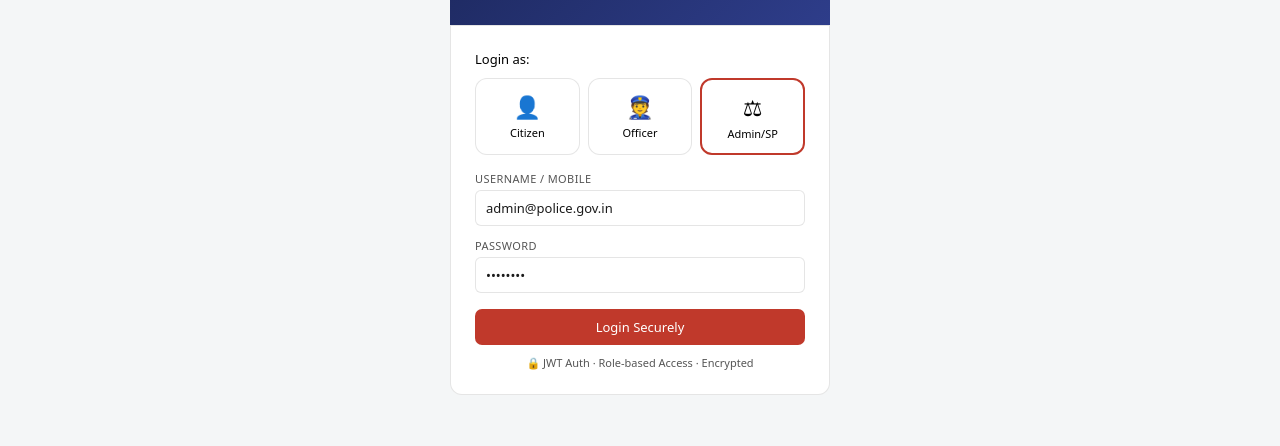
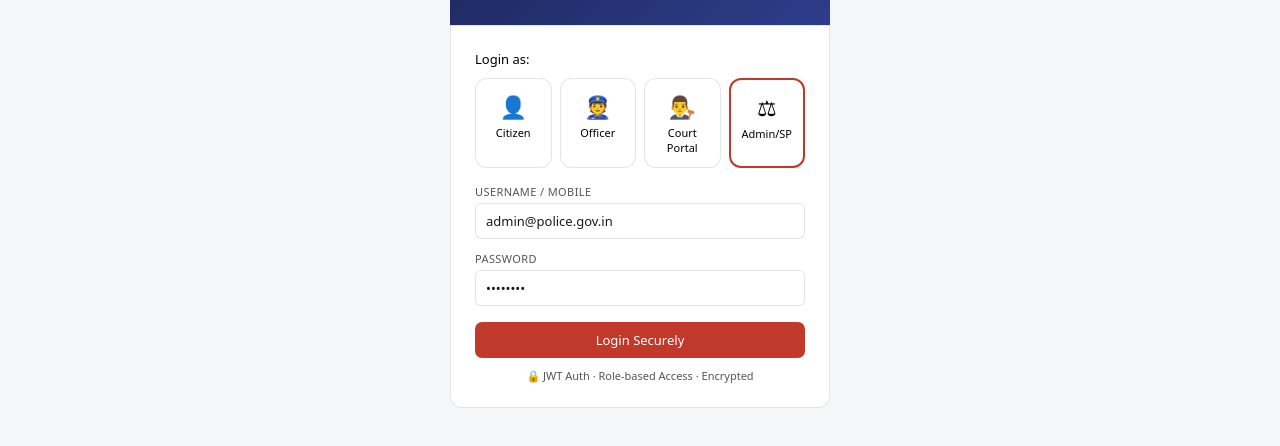
Before and after one commit to Priya-Bharti-108/WEB-FIR-TRACKING, a plain HTML site: page index.html in a window 1280 px wide. Shown: the part 262-708 px from the top of the page. Drawn offline with Linux system fonts and the light colour scheme.

Commit message:
Added Court Portal role to login screen

```diff
--- a/index.html
+++ b/index.html
@@ -48,7 +48,7 @@
       <div class="login-body">
         <div style="margin-bottom:16px;">
           <div style="font-size:13px;font-weight:500;margin-bottom:10px;">Login as:</div>
-          <div style="display:grid;grid-template-columns:repeat(3,1fr);gap:8px;">
+          <div style="display:grid;grid-template-columns:repeat(4,1fr);gap:8px;">
             <div class="role-card" onclick="selectRole('citizen')" id="r-citizen" style="padding:12px 8px;">
               <div style="font-size:22px;">👤</div>
               <div style="font-size:11px;font-weight:500;margin-top:4px;">Citizen</div>
@@ -56,6 +56,10 @@
             <div class="role-card" onclick="selectRole('officer')" id="r-officer" style="padding:12px 8px;">
               <div style="font-size:22px;">👮</div>
               <div style="font-size:11px;font-weight:500;margin-top:4px;">Officer</div>
+            </div>
+            <div class="role-card" onclick="selectRole('court')" id="r-court" style="padding:12px 8px;">
+              <div style="font-size:22px;">👨‍⚖️</div>
+              <div style="font-size:11px;font-weight:500;margin-top:4px;">Court Portal</div>
             </div>
             <div class="role-card" onclick="selectRole('admin')" id="r-admin" style="padding:12px 8px;">
               <div style="font-size:22px;">⚖</div>
--- a/script.js
+++ b/script.js
@@ -2,12 +2,13 @@
   var roleData = {
     citizen: { name: 'Rahul Sharma', initials: 'RS', role: 'Citizen' },
     officer: { name: 'Rajesh Kumar', initials: 'RK', role: 'Inspector · East District' },
+    court: { name: 'Hon. District Judge', initials: 'DJ', role: 'District Court' },
     admin: { name: 'Arvind Kumar IPS', initials: 'AK', role: 'Superintendent of Police' }
   };
 
   function selectRole(r) {
     currentRole = r;
-    ['citizen','officer','admin'].forEach(function(x) {
+    ['citizen','officer','court','admin'].forEach(function(x) {
       document.getElementById('r-'+x).classList.toggle('selected', x === r);
     });
   }
@@ -49,7 +50,7 @@
     document.getElementById('screen-login').style.display = 'block';
     document.getElementById('screen-login').classList.add('active');
     currentRole = 'admin';
-    ['citizen','officer','admin'].forEach(function(x) { document.getElementById('r-'+x).classList.remove('selected'); });
+    ['citizen','officer','court','admin'].forEach(function(x) { document.getElementById('r-'+x).classList.remove('selected'); });
     document.getElementById('fir-success').style.display = 'none';
   }
 
```
